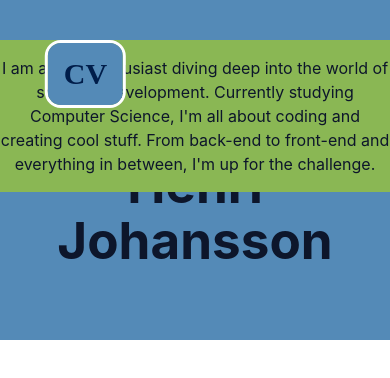
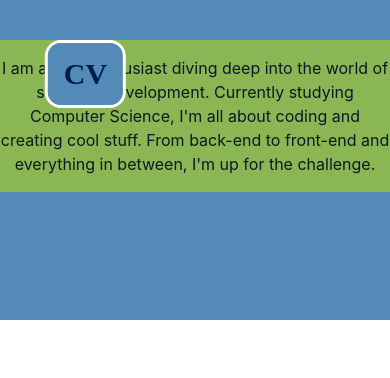
Before and after one commit to HenriJohansson/cv-website, a React (Vite) app: page / in a window 390 px wide. Shown: the top 378 px of the page. Built offline with nearby package versions, Linux system fonts and the light colour scheme; a web font is replaced by a local one.

Commit message:
Updated header css

```diff
--- a/src/components/Header/header.css
+++ b/src/components/Header/header.css
@@ -1,46 +1,56 @@
 @import url(/src/styles/colors.css);
 header {
+  --width: 100% ;
+  --height-with-padding: 20rem;
+  --offset: calc(var(--width) / 3);
+}
+.header_content {
   background-color: var(--clr-primary);
-  --width: 100% ;
-  --offset: calc(var(--width) / 3);
   position: absolute;
   display: flex;
   flex-direction: row;
-  align-items: flex-end;
   top: 0;
   left: var(--offset);
-  padding-top: 100px;
+  padding-top: calc(var(--height-with-padding) / 4);;
+  padding-bottom: calc(var(--height-with-padding) / 4);
   width: var(--width);
-  transition: left 1s ease-out;
+  transition: left 1s ease-out, justify-content 1s ease-out;
   border-radius: 0 0 0 1rem;
-  height: 15rem;
+  height: calc(var(--height-with-padding) / 2);
 }
-header p {
+
+.header_p {
   margin-left: calc(var(--offset) / 3);
   height: fit-content;
 }
 @media screen and (max-width: 1000px) {
-  header {
+  .header_content {
     border-radius: 0;
-    flex-direction: column;
-    align-items: center;
     transition: border-radius 1s ease-out, left 0.3s ease;
+    justify-content: center;
     left: 0;
+    right: 0;
   }
-  header p {
+  .header_p {
     margin-left: 0;
+    align-self: start;
+    white-space: nowrap
   }
-  header h1 {
+  .header_h1 {
     margin-top: 0;
+    align-self: center;
   }
 }
 @media screen and (min-width: 1001px) {
-  header h1 {
+  .header_h1 {
     transition: text-align 1s ease-in;
     text-align:start;
   }
-  header * {
+  .header_content * {
     margin-bottom: 1rem;
-    padding-bottom: calc(15rem / 2);
   }
 }
+
+#header_divider {
+  border-color: var(--clr-tertiary);
+}
--- a/src/components/Header/header.tsx
+++ b/src/components/Header/header.tsx
@@ -4,9 +4,14 @@ export const Header = () => {
   return (
     <>
       <header>
-        <p><small>Hello, I am</small></p>
-        <h1>Henri Johansson</h1>
+        <div className="header_content">
+          <p className="header_p">
+            <small className="header_small">Hello, I am</small>
+          </p>
+          <h1 className="header_h1">Henri Johansson</h1>
+        </div>
       </header>
+      <span id="header_divider"></span>
     </>
   )
 }
```
